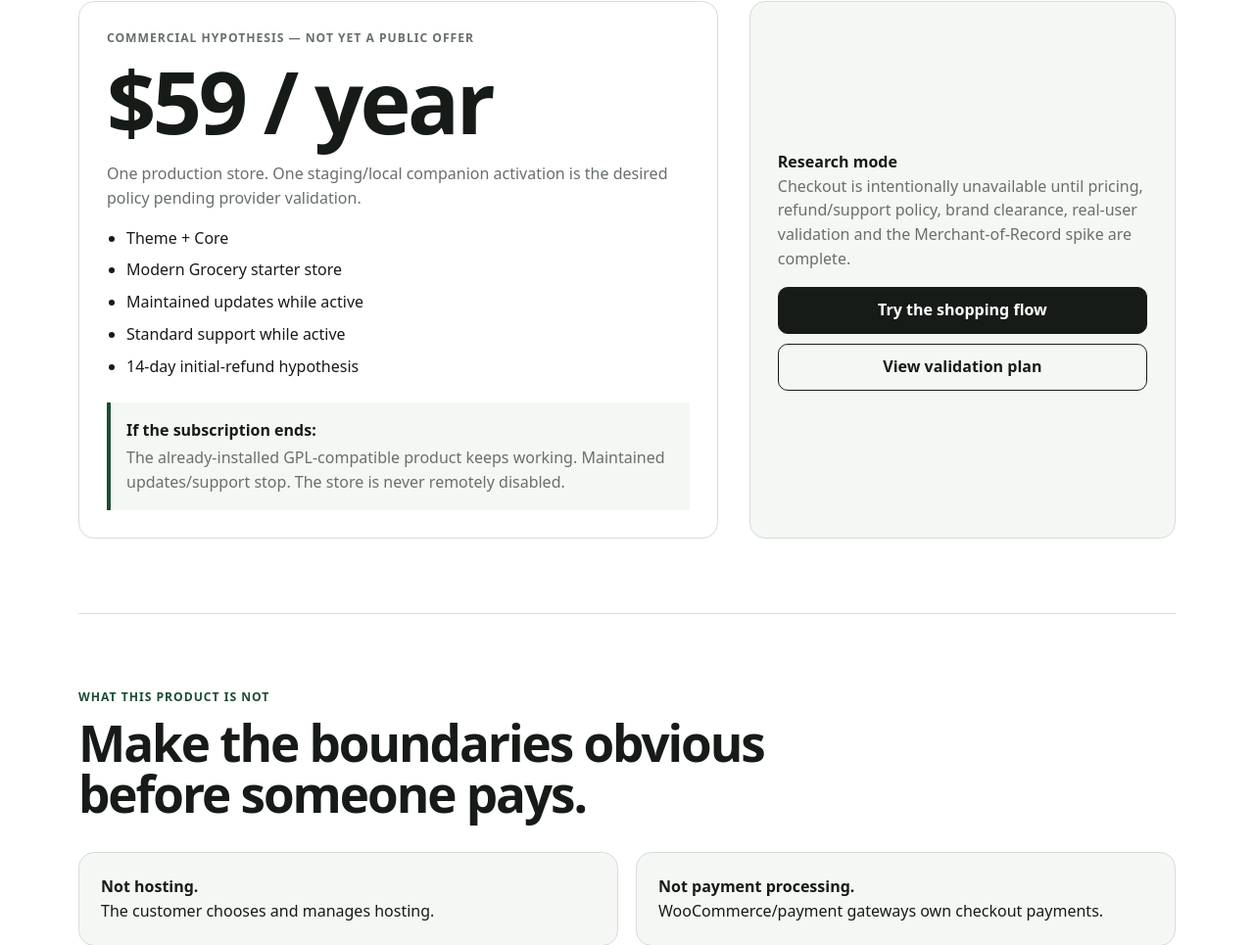
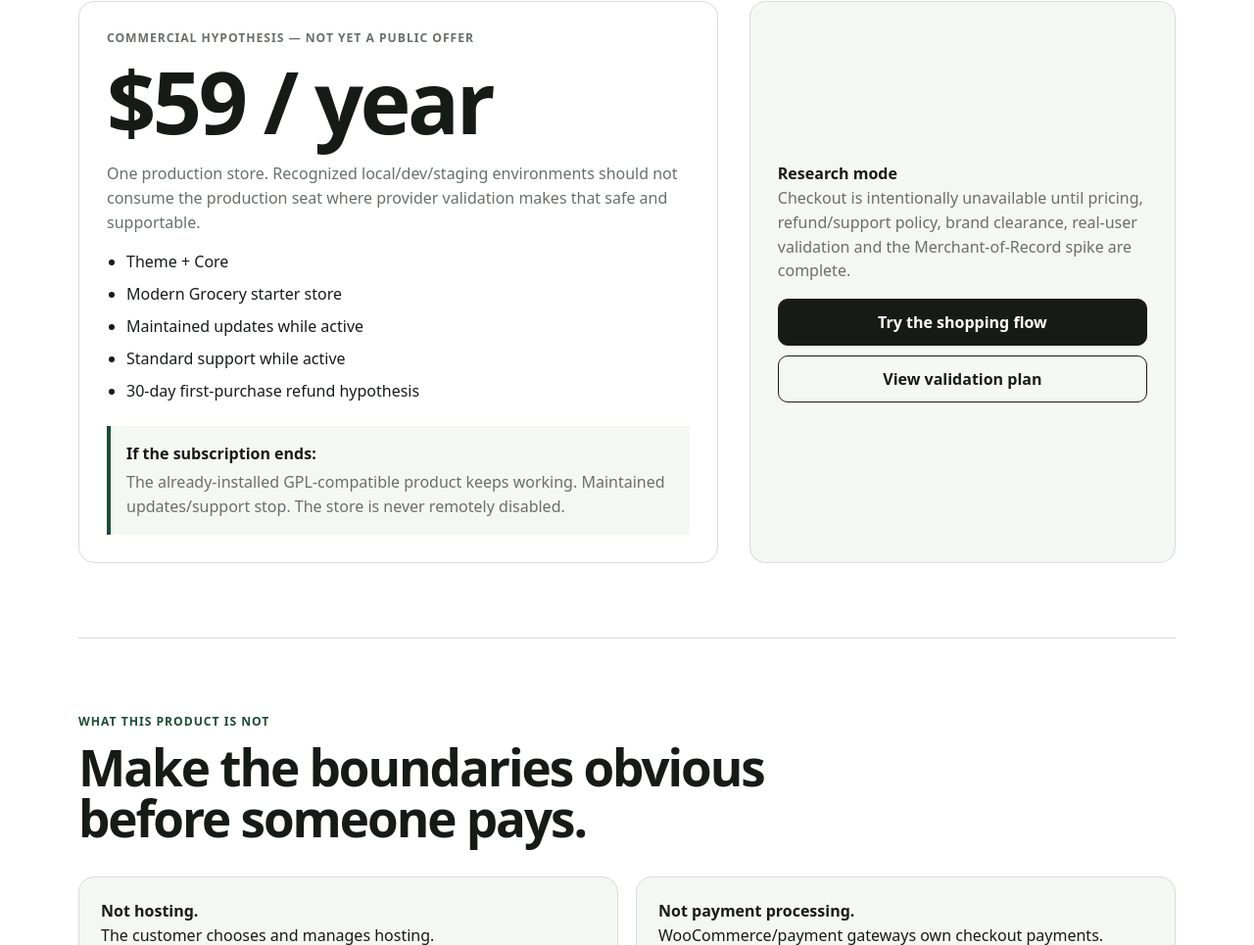
Before and after one commit to Spidy092/ecom-2.0, a plain HTML site: page research/prototypes/sales-page-v0/index.html in a window 1280 px wide. Shown: the part 4722-5687 px from the top of the page at 98% size. Drawn offline with Linux system fonts and the light colour scheme.

Commit message:
Align sales page with pricing and refund research

```diff
--- a/research/prototypes/sales-page-v0/index.html
+++ b/research/prototypes/sales-page-v0/index.html
@@ -164,14 +164,14 @@
       <div class="offer-copy">
         <p class="eyebrow">Commercial hypothesis — not yet a public offer</p>
         <h2 id="offer-title">$59 / year</h2>
-        <p>One production store. One staging/local companion activation is the desired policy pending provider validation.</p>
+        <p>One production store. Recognized local/dev/staging environments should not consume the production seat where provider validation makes that safe and supportable.</p>
 
         <ul>
           <li>Theme + Core</li>
           <li>Modern Grocery starter store</li>
           <li>Maintained updates while active</li>
           <li>Standard support while active</li>
-          <li>14-day initial-refund hypothesis</li>
+          <li>30-day first-purchase refund hypothesis</li>
         </ul>
 
         <div class="expiry-note">
```
